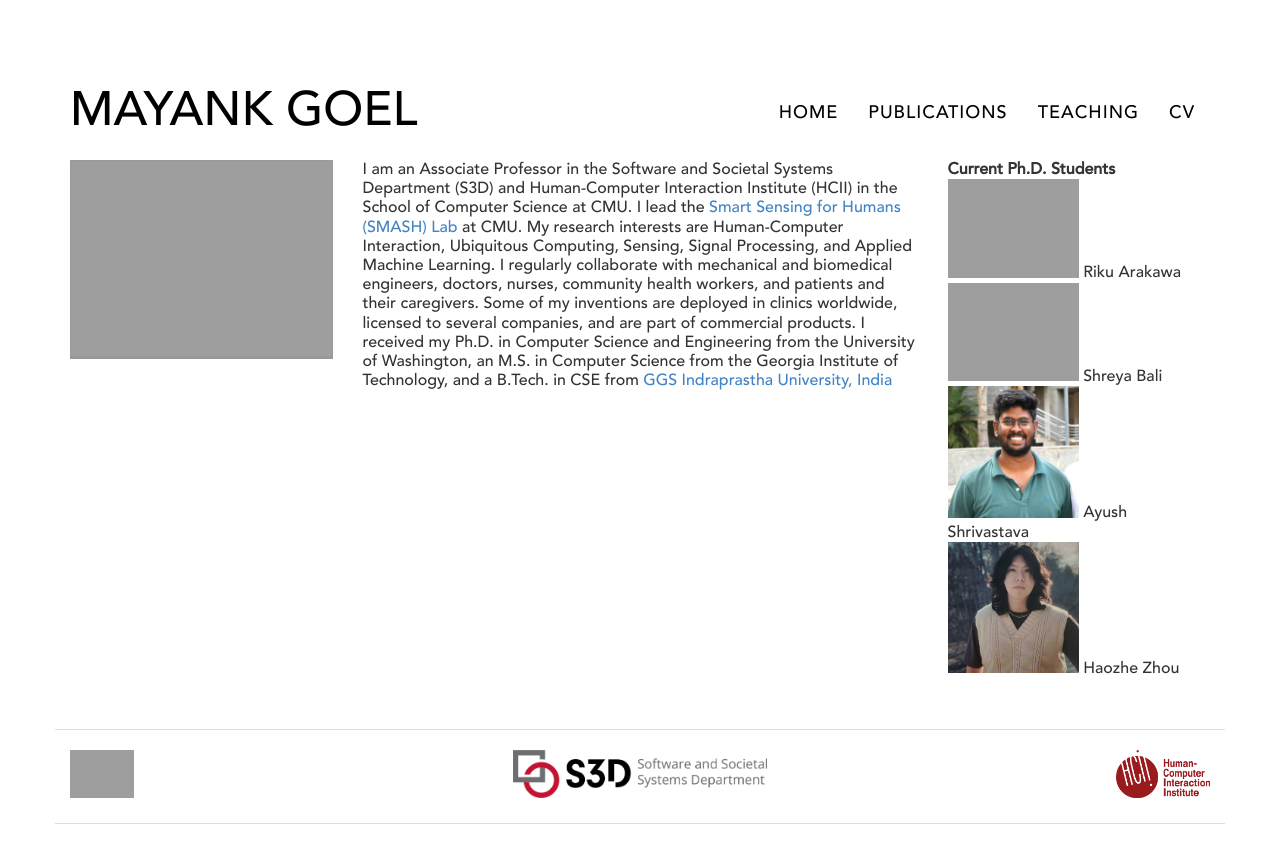
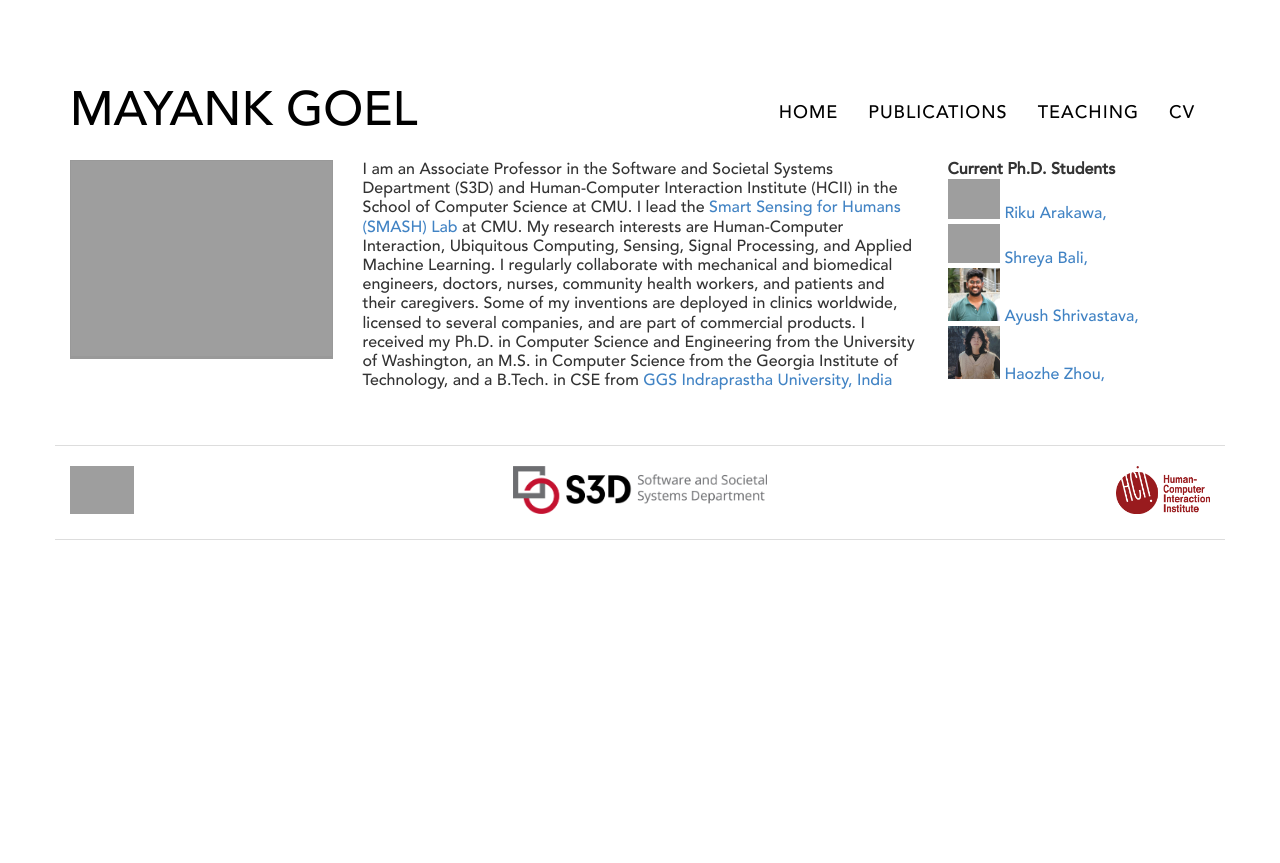
Before and after one commit to mynkgoel/mynkgoel.github.io, a Jekyll site: the page built from index.html, in a window 1280 px wide. Shown: the top 863 px of the page. Built offline with Jekyll 4.4.1, drawn with Linux system fonts in a browser that asks for light colours; nearby versions of some CDN libraries; grey boxes are pictures that could not be loaded.

Commit message:
Update index.html

```diff
--- a/index.html
+++ b/index.html
@@ -21,8 +21,8 @@ layout: default
 <b>Current Ph.D. Students</b>
 {% for member in current_phds %}
 <div>
-  <img src="{{site.url}}{{member.image}}" style="width: 50%;"/>
-{{ member.name }}
+  <img src="{{site.url}}{{member.image}}" style="width: 20%;"/>
+<a href="{{ member.website }}">{{ member.name }},{{ affiliation }}</a>
         </div>
 {% endfor %}
 <!-- </div> -->
```
